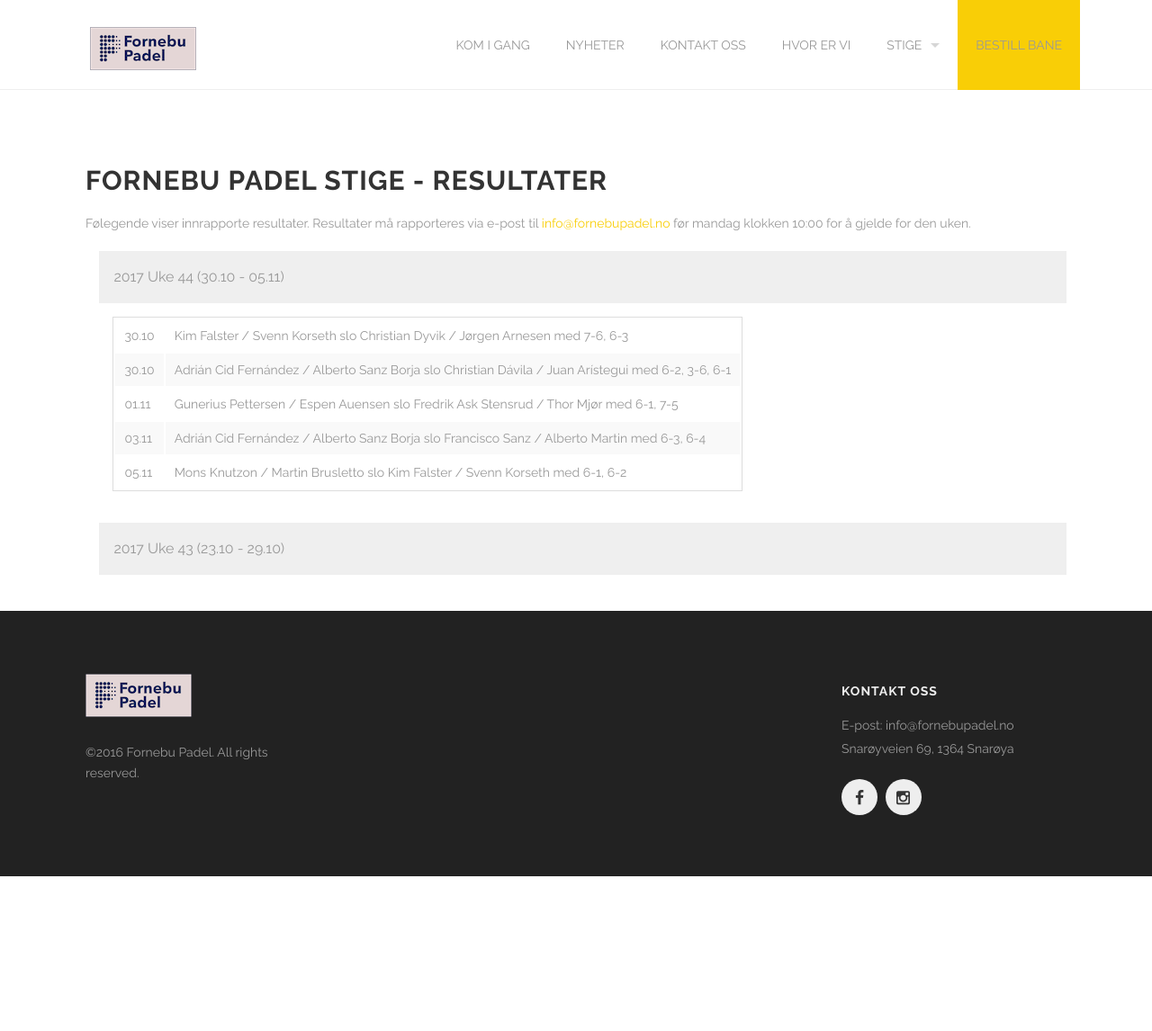
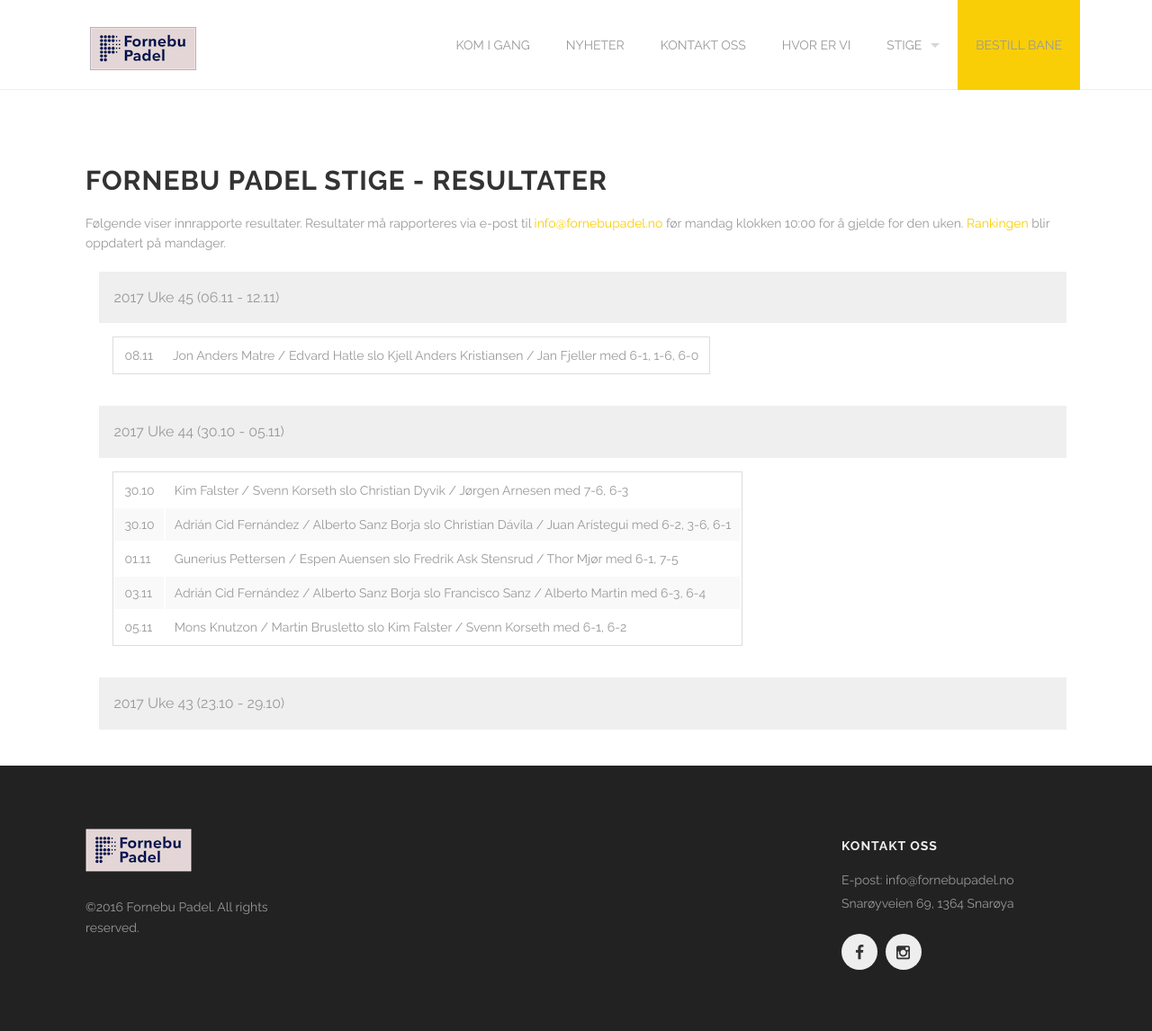
Before and after one commit to fornebu-padel/fornebu-padel.github.io, a Jekyll site: the page built from resultater.html, in a window 1280 px wide. Shown: the whole page at 90% size. Built offline with Jekyll 4.4.1, drawn with Linux system fonts in a browser that asks for light colours; before the commit the page ends 974 px from its top, so only the background shows below that.

Commit message:
Added ladder result

```diff
--- a/resultater.html
+++ b/resultater.html
@@ -6,8 +6,21 @@
   <div class='row'>
     <div class='medium-12 columns'>
       <h2>Fornebu Padel stige - resultater</h2>
-      <p>Følegende viser innrapporte resultater. Resultater må rapporteres via e-post til <a href='mailto:info@fornebupadel.no'>info@fornebupadel.no</a> før mandag klokken 10:00 for å gjelde for den uken.</p>
+      <p>Følgende viser innrapporte resultater. Resultater må rapporteres via e-post til <a href='mailto:info@fornebupadel.no'>info@fornebupadel.no</a> før mandag klokken 10:00 for å gjelde for den uken. <a href='/ranking'>Rankingen</a> blir oppdatert på mandager.</p>
       <ul class="accordion" data-accordion>
+        <li class="accordion-navigation">
+          <a href="#panel2a">2017 Uke 45 (06.11 - 12.11)</a>
+          <div id="panel2a" class="content active">
+          <table>
+            <tbody>
+              <tr>
+                <td>08.11</td>
+                <td>Jon Anders Matre / Edvard Hatle slo Kjell Anders Kristiansen / Jan Fjeller med 6-1, 1-6, 6-0</td>
+              </tr>
+            </tbody>
+          </table>
+          </div>
+        </li>
         <li class="accordion-navigation">
           <a href="#panel2a">2017 Uke 44 (30.10 - 05.11)</a>
           <div id="panel2a" class="content active">
```
